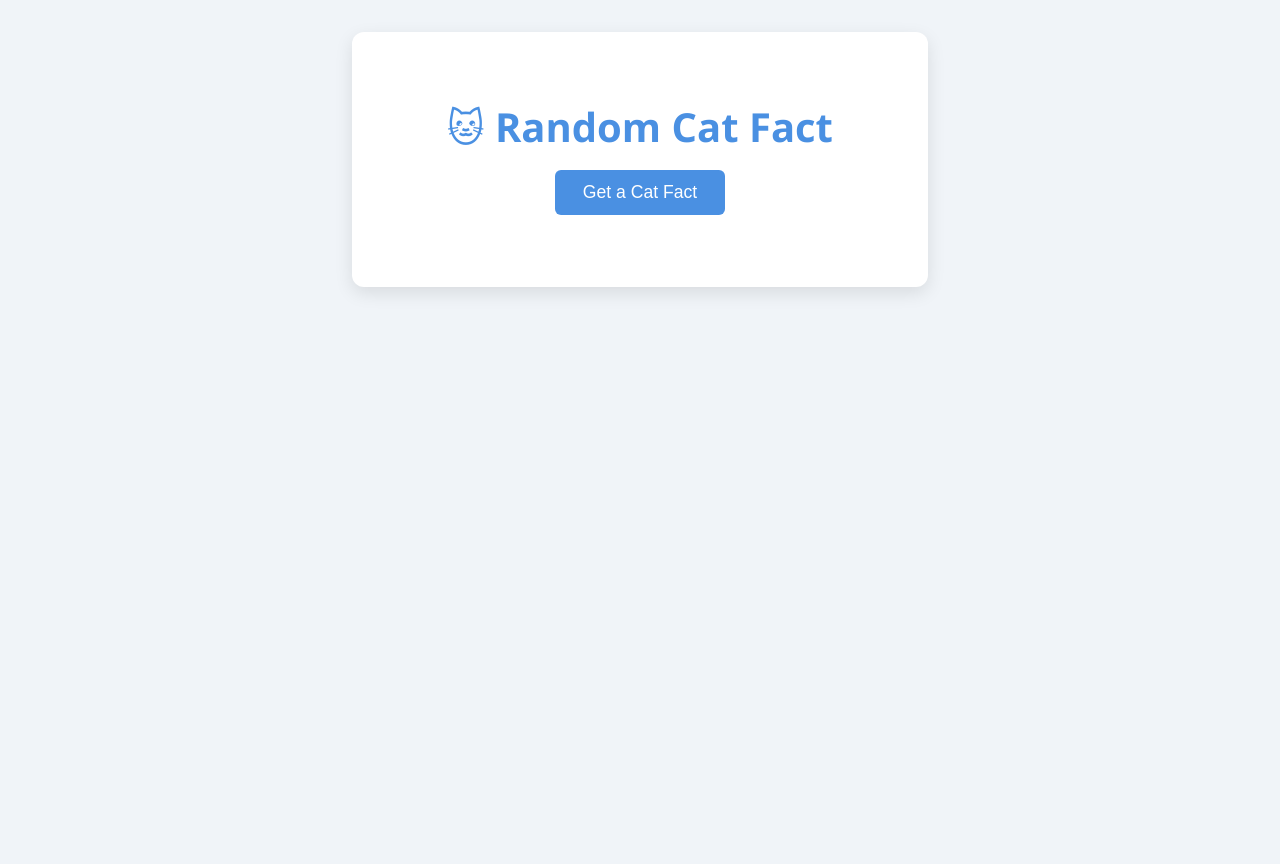
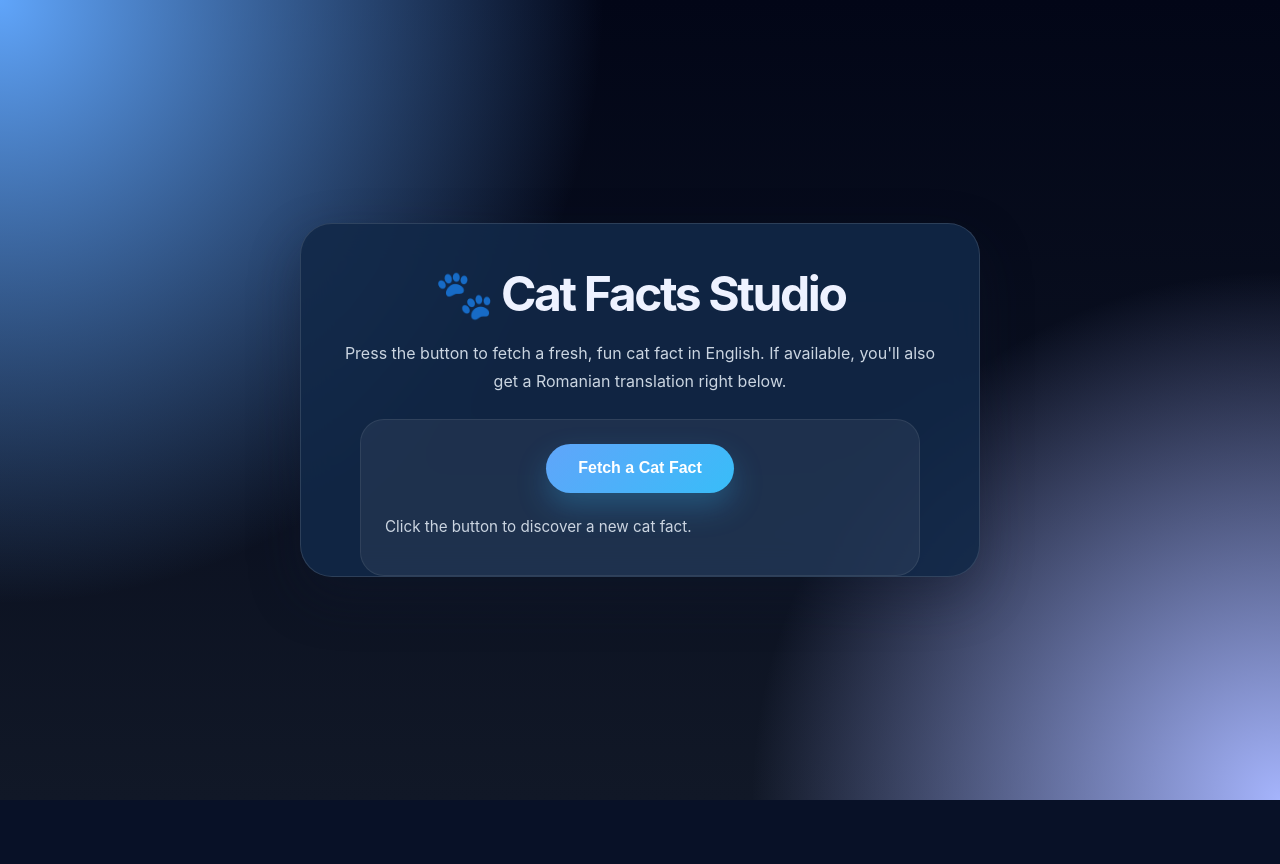
Before and after one commit to alexandra23paraschiv/CC-Project, a Flask app: page / in a window 1280 px wide. After the commit the page ends 800 px from the top, so only its background shows below. Run offline with Flask 3, Linux system fonts and the light colour scheme; parts of the project's set-up code (start-up, migrations or seed data) failed here and were passed over.

Commit message:
Modified project

```diff
--- a/app.py
+++ b/app.py
@@ -1,3 +1,4 @@
+import os
 from flask import Flask, render_template, request
 from pymongo.mongo_client import MongoClient
 from pymongo.server_api import ServerApi
@@ -6,10 +7,10 @@ import requests
 app = Flask(__name__)
 
 FACT_API = "https://catfact.ninja/fact"
-DEEPL_API_URL = "https://api-free.deepl.com/v2/translate"
-DEEPL_API_KEY = "00cc8aa6-9e70-4807-8812-3ddf73c95c35:fx"
+TRANSLATE_API = "https://api.mymemory.translated.net/get"
+
 uri = "mongodb+srv://alexandra23paraschiv_db_user:DuHnQoT1lQ0ouJFh@cluster0.3vjoril.mongodb.net/"
-client = MongoClient(uri, server_api=ServerApi('1'))
+client = MongoClient(uri, server_api=ServerApi("1"))
 db = client.catfacts_db
 facts_collection = db.facts
 
@@ -19,28 +20,39 @@ def index():
     cat_fact_ro = None
 
     if request.method == "POST":
-        # Get cat fact
         fact_response = requests.get(FACT_API, timeout=5).json()
         cat_fact_en = fact_response.get("fact")
 
-        # Translate the fact to Romanian
         try:
-            data = {
-                "auth_key": DEEPL_API_KEY,
-                "text": cat_fact_en,
-                "target_lang": "RO"
+            params = {
+                "q": cat_fact_en,
+                "langpair": "en|ro"
             }
-            translate_response = requests.post(DEEPL_API_URL, data=data, timeout=10).json()
-            cat_fact_ro = translate_response["translations"][0]["text"]
+            translate_response = requests.get(
+                TRANSLATE_API,
+                params=params,
+                timeout=10
+            )
+            translate_response.raise_for_status()
+
+            translate_json = translate_response.json()
+            cat_fact_ro = translate_json.get("responseData", {}).get("translatedText")
+
+            if not cat_fact_ro:
+                raise ValueError(f"Invalid translation response: {translate_json}")
+
             facts_collection.insert_one({
                 "english": cat_fact_en,
                 "romanian": cat_fact_ro
             })
         except Exception as e:
-            print("Translation error:", e)
+            print("Translation error:", type(e).__name__, e)
+            if "translate_response" in locals():
+                print("Translate status:", translate_response.status_code)
+                print("Translate body:", translate_response.text)
             cat_fact_ro = "(Translation failed)"
 
     return render_template("index.html", cat_fact_en=cat_fact_en, cat_fact_ro=cat_fact_ro)
 
 if __name__ == "__main__":
-    app.run(host="0.0.0.0", port=5000)
+    app.run(debug=True)
--- a/templates/index.html
+++ b/templates/index.html
@@ -5,80 +5,177 @@
     <meta name="viewport" content="width=device-width, initial-scale=1" />
     <title>Cat Facts App</title>
     <style>
+        :root {
+            --bg: #0f172a;
+            --panel: rgba(18, 40, 72, 0.88);
+            --panel-border: rgba(255, 255, 255, 0.12);
+            --text: #eef2ff;
+            --muted: #cbd5e1;
+            --accent: #60a5fa;
+            --accent-strong: #38bdf8;
+            --shadow: 0 20px 50px rgba(15, 23, 42, 0.35);
+        }
+
+        * {
+            box-sizing: border-box;
+        }
+
         body {
-            font-family: 'Segoe UI', Tahoma, Geneva, Verdana, sans-serif;
-            background: #f0f4f8;
-            color: #333;
             margin: 0;
+            min-height: 100vh;
+            font-family: "Inter", system-ui, -apple-system, BlinkMacSystemFont, "Segoe UI", sans-serif;
+            background: radial-gradient(circle at top left, #60a5fa 0%, transparent 40%),
+                        radial-gradient(circle at bottom right, #a5b4fc 0%, transparent 35%),
+                        linear-gradient(180deg, #020617 0%, #111827 100%);
+            color: var(--text);
+            display: flex;
+            align-items: center;
+            justify-content: center;
             padding: 2rem;
+        }
+
+        .app-shell {
+            width: min(100%, 680px);
+            background: var(--panel);
+            border: 1px solid var(--panel-border);
+            border-radius: 32px;
+            box-shadow: var(--shadow);
+            backdrop-filter: blur(18px);
+            overflow: hidden;
+        }
+
+        .hero {
+            padding: 2.5rem 2rem 1.5rem;
+            text-align: center;
+        }
+
+        .hero h1 {
+            margin: 0;
+            font-size: clamp(2rem, 4vw, 3rem);
+            letter-spacing: -0.05em;
+        }
+
+        .hero p {
+            margin: 1rem auto 0;
+            max-width: 44rem;
+            color: var(--muted);
+            line-height: 1.75;
+        }
+
+        .card {
+            margin: 0 auto;
+            padding: 1.5rem;
+            border-radius: 24px;
+            background: rgba(255, 255, 255, 0.06);
+            border: 1px solid rgba(255, 255, 255, 0.08);
+            max-width: 560px;
+        }
+
+        .cta {
             display: flex;
             justify-content: center;
-            align-items: flex-start;
-            min-height: 100vh;
+            gap: 1rem;
+            flex-wrap: wrap;
+            margin-bottom: 1.5rem;
         }
-        .container {
-            background: white;
-            padding: 2.5rem 3rem;
-            border-radius: 12px;
-            box-shadow: 0 6px 18px rgba(0,0,0,0.1);
-            max-width: 480px;
-            width: 100%;
-            text-align: center;
+
+        button {
+            border: none;
+            border-radius: 999px;
+            padding: 0.95rem 2rem;
+            color: #fff;
+            background: linear-gradient(135deg, var(--accent), var(--accent-strong));
+            font-size: 1rem;
+            font-weight: 600;
+            cursor: pointer;
+            transition: transform 0.18s ease, box-shadow 0.18s ease, opacity 0.18s ease;
+            box-shadow: 0 14px 30px rgba(56, 189, 248, 0.26);
         }
-        h1 {
-            font-size: 2.5rem;
-            margin-bottom: 1rem;
-            color: #4a90e2;
+
+        button:hover {
+            transform: translateY(-1px);
+            box-shadow: 0 18px 36px rgba(56, 189, 248, 0.32);
         }
-        form {
-            margin-bottom: 2rem;
+
+        .fact-block {
+            text-align: left;
+            margin-top: 1.5rem;
         }
-        button {
-            background-color: #4a90e2;
-            border: none;
-            color: white;
-            padding: 0.75rem 1.75rem;
-            font-size: 1.1rem;
-            border-radius: 6px;
-            cursor: pointer;
-            transition: background-color 0.25s ease;
+
+        .fact-block h2 {
+            margin: 0 0 0.75rem;
+            font-size: 1.05rem;
+            letter-spacing: 0.02em;
+            color: #f8fafc;
         }
-        button:hover {
-            background-color: #357abd;
+
+        .fact {
+            background: rgba(15, 23, 42, 0.96);
+            border-left: 4px solid var(--accent);
+            padding: 1rem 1.25rem;
+            border-radius: 16px;
+            line-height: 1.8;
+            color: #e2e8f0;
+            min-height: 5rem;
+            display: flex;
+            align-items: center;
         }
-        h2 {
-            color: #222;
-            margin-top: 1.5rem;
-            font-weight: 600;
+
+        .fact + .fact {
+            margin-top: 1rem;
         }
-        p {
-            background: #e9f0ff;
-            border-left: 4px solid #4a90e2;
-            padding: 1rem 1.25rem;
-            border-radius: 6px;
-            font-size: 1.15rem;
-            line-height: 1.5;
-            color: #444;
-            user-select: text;
+
+        .note {
+            margin-top: 1.25rem;
+            color: var(--muted);
+            font-size: 0.95rem;
+        }
+
+        @media (max-width: 520px) {
+            .hero {
+                padding: 2rem 1.25rem 1rem;
+            }
+
+            .card {
+                padding: 1.25rem;
+            }
+
+            button {
+                width: 100%;
+            }
         }
     </style>
 </head>
 <body>
-    <div class="container">
-        <h1>🐱 Random Cat Fact</h1>
-        <form method="post" aria-label="Get a random cat fact">
-            <button type="submit">Get a Cat Fact</button>
-        </form>
+    <main class="app-shell">
+        <section class="hero">
+            <h1>🐾 Cat Facts Studio</h1>
+            <p>Press the button to fetch a fresh, fun cat fact in English. If available, you'll also get a Romanian translation right below.</p>
+        </section>
 
-        {% if cat_fact_en %}
-            <h2>English:</h2>
-            <p>{{ cat_fact_en }}</p>
+        <section class="card">
+            <form method="post" aria-label="Fetch a random cat fact">
+                <div class="cta">
+                    <button type="submit">Fetch a Cat Fact</button>
+                </div>
+            </form>
 
-            {% if cat_fact_ro %}
-                <h2>Romanian:</h2>
-                <p>{{ cat_fact_ro }}</p>
+            {% if cat_fact_en %}
+                <div class="fact-block">
+                    <h2>English Fact</h2>
+                    <div class="fact">{{ cat_fact_en }}</div>
+                </div>
+
+                {% if cat_fact_ro %}
+                    <div class="fact-block">
+                        <h2>Romanian Translation</h2>
+                        <div class="fact">{{ cat_fact_ro }}</div>
+                    </div>
+                {% endif %}
+            {% else %}
+                <p class="note">Click the button to discover a new cat fact.</p>
             {% endif %}
-        {% endif %}
-    </div>
+        </section>
+    </main>
 </body>
 </html>
```
Also changed, not shown: README.md, 1 other file.
